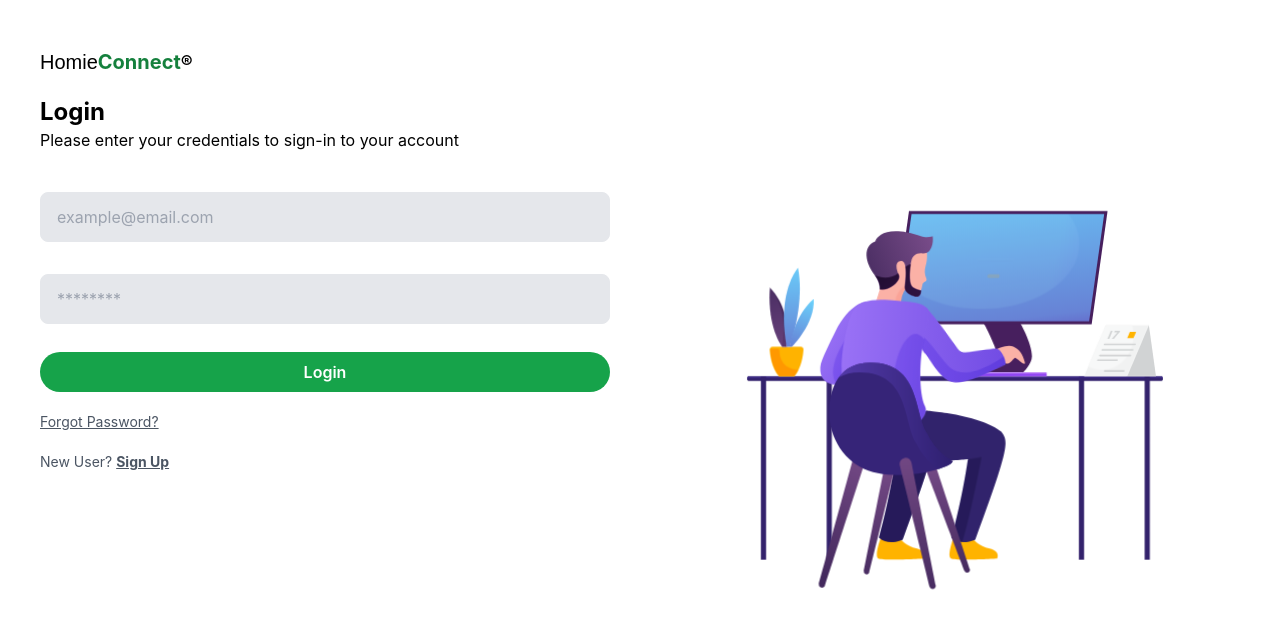
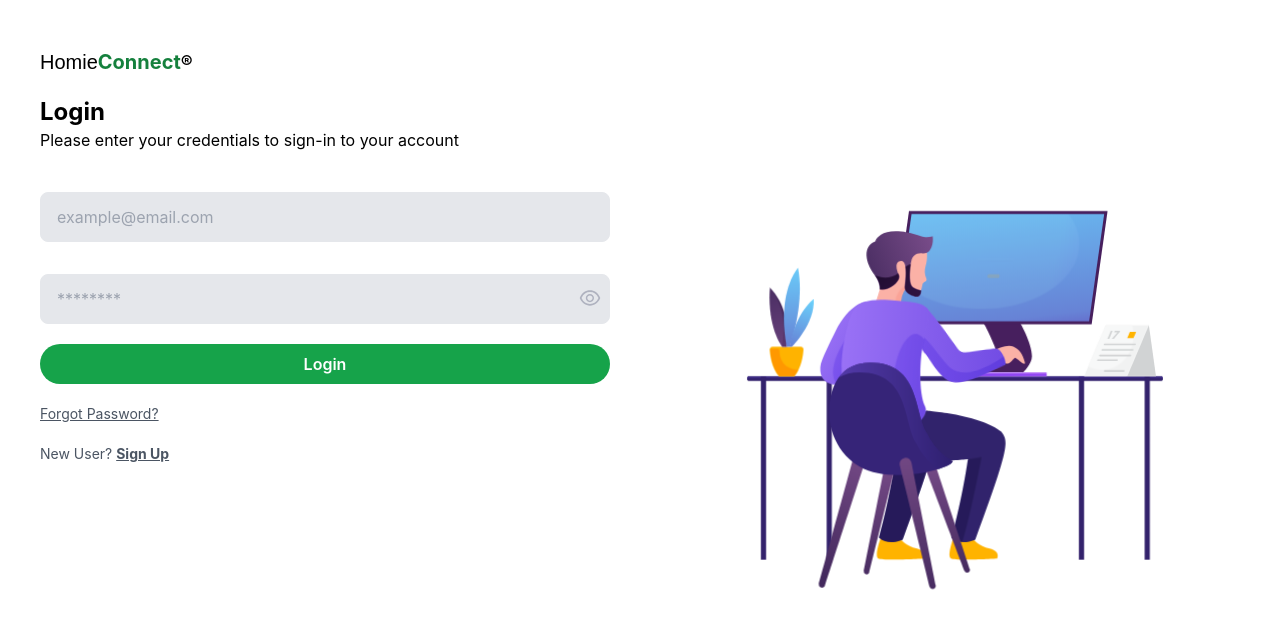
Before and after one commit to annnmoll/Homie-Connect, a React (Create React App) app in the folder flatmate/: page /login in a window 1280 px wide. Shown: the top 628 px of the page. Built offline with nearby package versions, Linux system fonts and the light colour scheme.

Commit message:
bugs fixed

```diff
--- a/flatmate/public/index.html
+++ b/flatmate/public/index.html
@@ -24,7 +24,7 @@
       work correctly both with client-side routing and a non-root public URL.
       Learn how to configure a non-root public URL by running `npm run build`.
     -->
-    <title>React App</title>
+    <title>Homie Connect</title>
   </head>
   <body>
     <noscript>You need to enable JavaScript to run this app.</noscript>
--- a/flatmate/src/App.js
+++ b/flatmate/src/App.js
@@ -28,7 +28,7 @@ function App() {
         <Routes>
           <Route element={<HeaderFooterLayout />}>
             <Route path="/" element={<Home />}></Route>
-            <Route path="/all/listing/:location" element={<PrivateRoute><AllCards /></PrivateRoute>}></Route>
+            <Route path="/all/listing/:location" element={<AllCards />}></Route>
             <Route path="/listing-info" element={<PrivateRoute><ListingInfo /></PrivateRoute>}></Route>
             <Route path="/my-profile" element={<PrivateRoute><MyProfile /></PrivateRoute>}></Route>
 
--- /dev/null
+++ b/flatmate/src/components/common/Password.jsx
@@ -0,0 +1,62 @@
+import React, { useId, useState} from 'react'
+import { AiOutlineEye, AiOutlineEyeInvisible } from 'react-icons/ai';
+
+const Password = React.forwardRef( function Password({
+    icon ,
+    label,
+    type = "text",
+    className = "",
+    labelClassName="" ,
+    name="",
+    $id  ,
+    errors ,
+    ...props
+}, ref){
+
+    const id =  useId() ;
+    const [showPassword, setShowPassword] = useState(false);
+
+
+    return (
+        <div className='relative  w-full '>
+             <label
+            className={`  pl-1  ${labelClassName}`}
+            htmlFor={$id? $id : id }>
+                {label}
+            </label>
+
+            <div className='relative'>
+            <input
+            name = {name}
+            type={showPassword ? "text" : "password"}
+             className={`  bg-gray-200 border border-logoColor py-3 p-[8px] px-4 ${icon ? "pl-[40px]" : "" } rounded-[8px]   w-full hover:border-[#838894] ${className} `}
+            ref={ref}
+            {...props}
+            id={$id ? $id :  id }
+            />
+            {icon && icon}
+            <span
+                            onClick={() => setShowPassword((prev) => !prev)}
+                            className="w-[20px] h-[20px] absolute top-[12px] right-[12px] cursor-pointer"
+                        >
+                            {showPassword ? (
+                                <AiOutlineEyeInvisible
+                                    fontSize={24}
+                                    fill="#AFB2BF"
+                                />
+                            ) : (
+                                <AiOutlineEye fontSize={24} fill="#AFB2BF" />
+                            )}
+                        </span>
+        </div>
+        { errors &&  (
+        <span className="ml-2 text-xs tracking-wide text-pink-200">
+            {   ` ${errors.message}`}
+        </span>
+      )}
+        </div>
+    )
+})
+
+
+export default Password ;
--- a/flatmate/src/pages/Details.jsx
+++ b/flatmate/src/pages/Details.jsx
@@ -9,6 +9,7 @@ import { useNavigate } from "react-router-dom";
 import { useDispatch, useSelector } from "react-redux";
 import { setDetails } from "../redux/slices/authSlice";
 import { toast } from "react-toastify";
+import Password from "../components/common/Password";
 
 const options = [
   { value: "delhi", label: "Delhi" },
@@ -130,7 +131,7 @@ function Details() {
             />
 
             {/* <Input type="file" label="Add a profile picture" className="mb-5" /> */}
-            <Input
+            <Password
               label="Password"
               errors={errors?.password}
               placeHolder="********"
@@ -147,7 +148,7 @@ function Details() {
               })}
             />
 
-            <Input
+            <Password
               label="Confirm Password"
               errors={errors?.confirmPassword}
               placeHolder="********"
--- a/flatmate/src/pages/ListingInfo.jsx
+++ b/flatmate/src/pages/ListingInfo.jsx
@@ -20,7 +20,7 @@ function ListingInfo() {
     } , [listingInfo])
   return (
     <div className='w-screen h-full py-10  '>
-        <div className='w-full h-full max-w-[1200px] mx-auto  px-10 py-10 rounded-xl grid md:grid-cols-[30%_70%] gap-5 gap-y-10 '>
+        <div className='w-full h-full max-w-[1200px] mx-auto px-4  md:px-10 py-10 rounded-xl grid md:grid-cols-[30%_70%] gap-5 gap-y-10 '>
 
             <div className=' h-fit border-2 flex flex-col gap-2  items-center justify-center shadow-xl rounded-xl p-10 w-fit  mx-auto '>
                 <img src={listingInfo?.user?.profilePicture} className='w-[250px] h-[250px] object-cover rounded-lg' />
--- a/flatmate/src/pages/Login.jsx
+++ b/flatmate/src/pages/Login.jsx
@@ -8,6 +8,7 @@ import { Link, useNavigate } from "react-router-dom";
 import { useForm } from "react-hook-form";
 import { useDispatch } from "react-redux";
 import { login } from "../services/authService";
+import Password from "../components/common/Password";
 
 const defaultOptions = {
   loop: true,
@@ -47,7 +48,7 @@ function Login() {
             className="mt-4"
             {...register("email", { required: "Email is required" })}
           />
-          <Input
+          <Password
             placeholder="********"
             className=""
             errors={errors?.password}
--- a/flatmate/src/services/authService.js
+++ b/flatmate/src/services/authService.js
@@ -104,7 +104,9 @@ export function login(email, password, navigate,) {
                 // document.cookie = `token=${response.data.token}; expires=${expire};`;
                 localStorage.setItem("user", JSON.stringify(response.data.user));
                 localStorage.setItem("token", response.data.token);
+
                 navigate("/");
+
               }
         } catch (error) {
             console.log("Logout error", error.message);
```
